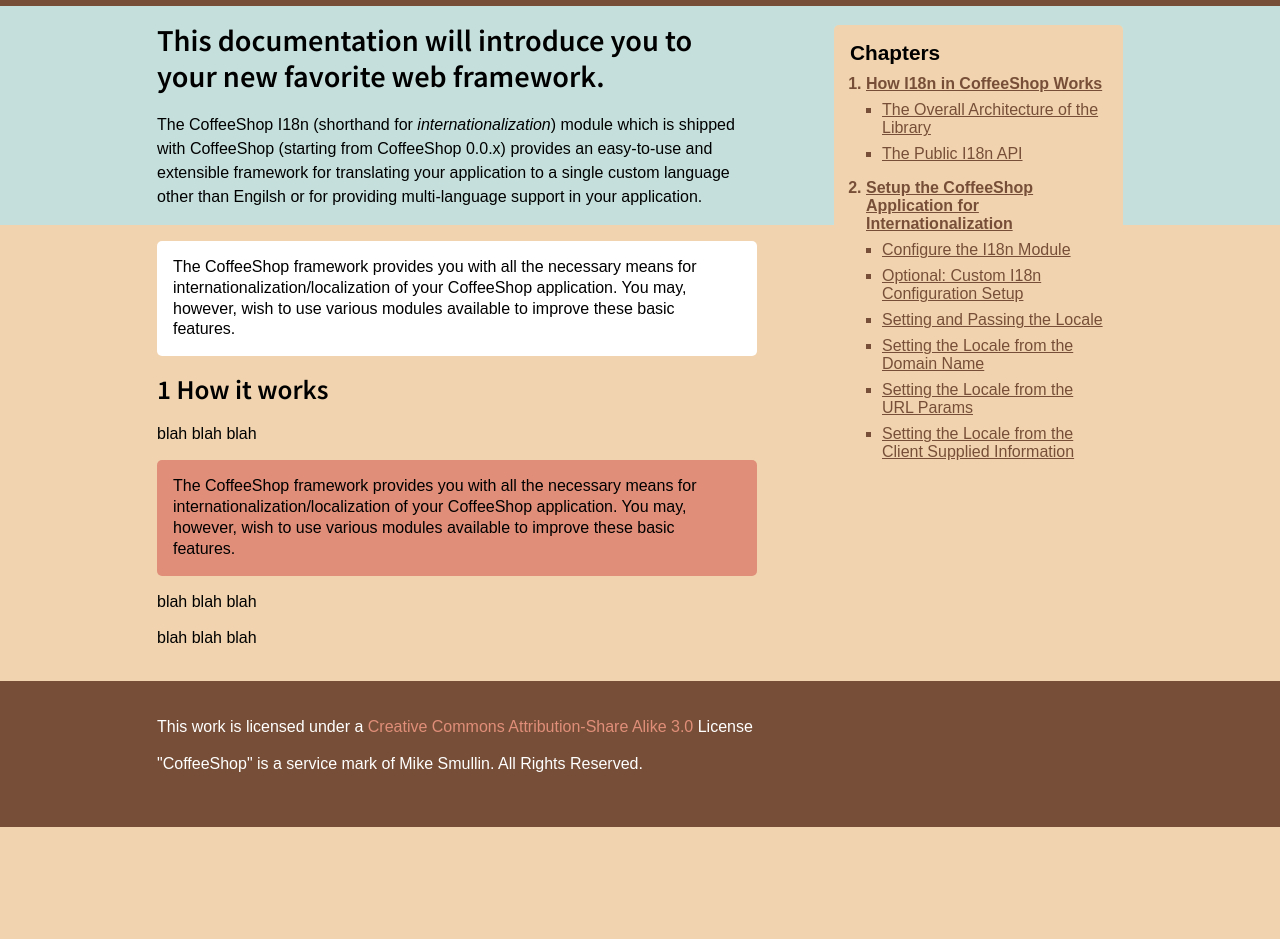
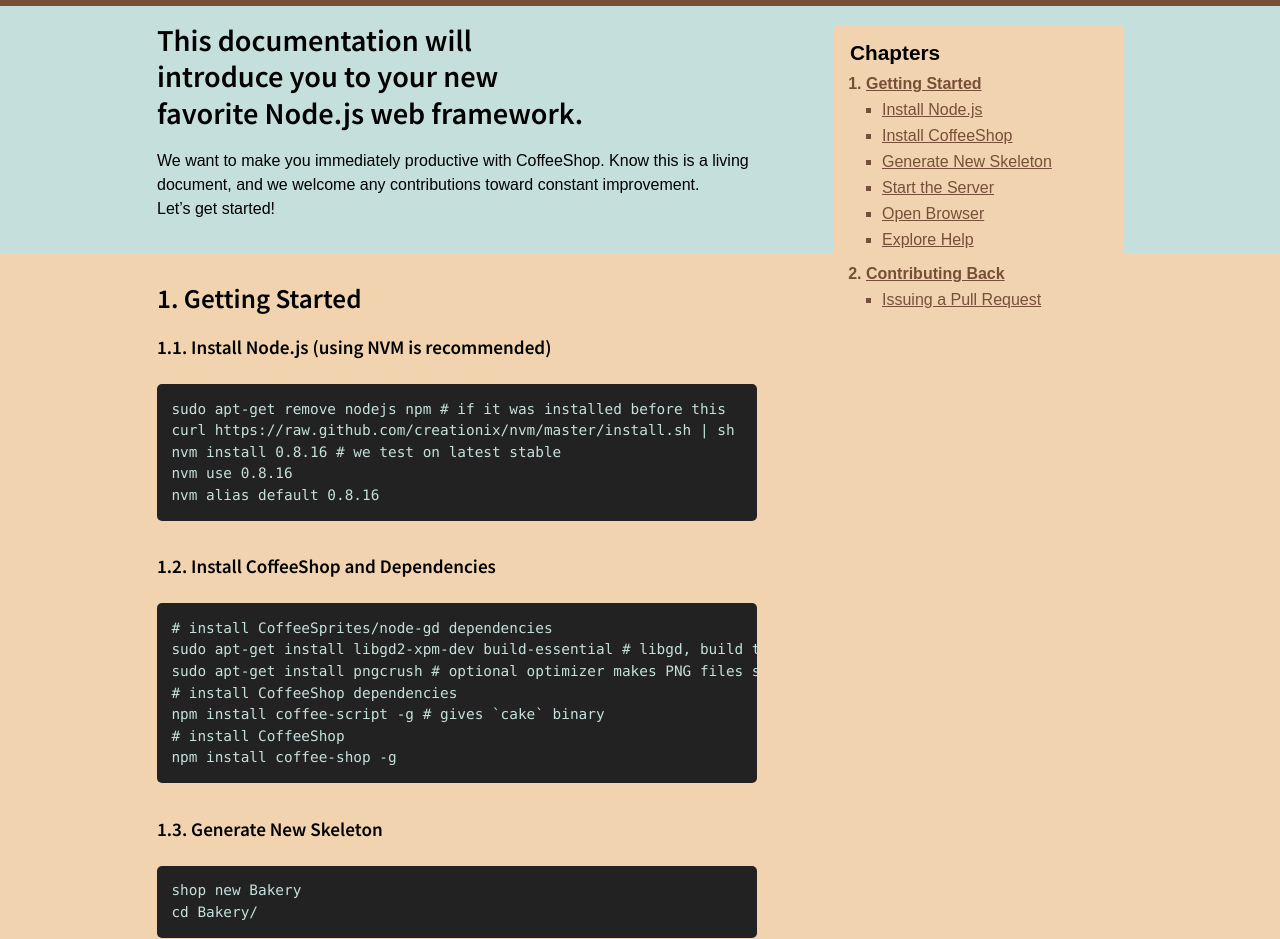
Before and after one commit to mikesmullin/coffee-shop-docs, a plain HTML site: page index.html in a window 1280 px wide. Shown: the part 103-1042 px from the top of the page. Before the commit the page ends 930 px from the top, so only its background shows below. Drawn offline with Linux system fonts and the light colour scheme; a web font is replaced by a local one.

Commit message:
updating

```diff
--- a/assets/application.css
+++ b/assets/application.css
@@ -173,9 +173,23 @@
   border-bottom: 2px dotted #e08e79;
   padding-bottom: 1px; }
 /* line 905, precompile/assets/stylesheets/application.css.coffee */
+ul,
+ol {
+  margin: 1em 0 1em 1em; }
+/* line 907, precompile/assets/stylesheets/application.css.coffee */
+ul li,
+ol li {
+  margin: 0 0 0 1em; }
+/* line 912, precompile/assets/stylesheets/application.css.coffee */
+ol {
+  list-style-type: decimal; }
+/* line 916, precompile/assets/stylesheets/application.css.coffee */
+ul {
+  list-style-type: square; }
+/* line 920, precompile/assets/stylesheets/application.css.coffee */
 nav {
   background: #774f38; }
-/* line 907, precompile/assets/stylesheets/application.css.coffee */
+/* line 922, precompile/assets/stylesheets/application.css.coffee */
 nav .logomark {
   display: inline;
   float: left;
@@ -197,16 +211,16 @@
   -o-border-radius: 45px;
   border-radius: 45px;
   display: none; }
-/* line 922, precompile/assets/stylesheets/application.css.coffee */
+/* line 937, precompile/assets/stylesheets/application.css.coffee */
 nav h1 {
   text-shadow: 1px 1px 2px rgba(0, 0, 0, 0.8);
   font-size: 3em;
   margin: .5em 0;
   color: #fff; }
-/* line 927, precompile/assets/stylesheets/application.css.coffee */
+/* line 942, precompile/assets/stylesheets/application.css.coffee */
 nav h1 span {
   color: #e08e79; }
-/* line 931, precompile/assets/stylesheets/application.css.coffee */
+/* line 946, precompile/assets/stylesheets/application.css.coffee */
 nav ul.right {
   position: relative;
   width: 500px;
@@ -215,16 +229,16 @@
   top: -50px;
   display: inline;
   float: right; }
-/* line 938, precompile/assets/stylesheets/application.css.coffee */
+/* line 953, precompile/assets/stylesheets/application.css.coffee */
 nav ul.right li {
   display: inline;
   margin-right: 1em;
   text-shadow: 1px 1px 2px rgba(0, 0, 0, 0.5);
   font-weight: bold; }
-/* line 943, precompile/assets/stylesheets/application.css.coffee */
+/* line 958, precompile/assets/stylesheets/application.css.coffee */
 nav ul.right li a {
   color: white; }
-/* line 946, precompile/assets/stylesheets/application.css.coffee */
+/* line 961, precompile/assets/stylesheets/application.css.coffee */
 nav ul.right li.toc {
   background: rgba(0,0,0,.5);
   padding: .75em .5em .75em 1em;
@@ -233,43 +247,51 @@
   -ms-border-radius: 10px;
   -o-border-radius: 10px;
   border-radius: 10px; }
-/* line 955, precompile/assets/stylesheets/application.css.coffee */
+/* line 970, precompile/assets/stylesheets/application.css.coffee */
 .wrapper {
   width: 966px;
   margin: 0 auto;
   padding: 20px 0; }
-/* line 961, precompile/assets/stylesheets/application.css.coffee */
+/* line 976, precompile/assets/stylesheets/application.css.coffee */
 header {
   background: #c5e0dc;
   color: #000;
   padding: 0 0 1em 0; }
-/* line 965, precompile/assets/stylesheets/application.css.coffee */
+/* line 980, precompile/assets/stylesheets/application.css.coffee */
 header .wrapper {
   padding: 1em 366px 0 0;
   width: 600px; }
-/* line 969, precompile/assets/stylesheets/application.css.coffee */
+/* line 984, precompile/assets/stylesheets/application.css.coffee */
 header h2 {
   font: 600 1.9em/1.2em "Source Sans Pro", sans-serif;
   margin: 0 0 .6em 0; }
-/* line 973, precompile/assets/stylesheets/application.css.coffee */
+/* line 988, precompile/assets/stylesheets/application.css.coffee */
 header p {
-  line-height: 1.5em; }
-/* line 978, precompile/assets/stylesheets/application.css.coffee */
+  line-height: 1.5em;
+  margin: 0 0 1em 0; }
+/* line 994, precompile/assets/stylesheets/application.css.coffee */
 article {
   color: #000; }
-/* line 980, precompile/assets/stylesheets/application.css.coffee */
+/* line 996, precompile/assets/stylesheets/application.css.coffee */
 article .wrapper {
   width: 600px;
   padding: 0 366px 0 0;
   margin: 1em auto; }
-/* line 985, precompile/assets/stylesheets/application.css.coffee */
+/* line 1001, precompile/assets/stylesheets/application.css.coffee */
 article h2 {
   font: 600 1.7em/1.3em "Source Sans Pro", sans-serif;
-  margin: 0 0 .5em 0; }
-/* line 989, precompile/assets/stylesheets/application.css.coffee */
+  margin: 1em 0 .5em 0; }
+/* line 1005, precompile/assets/stylesheets/application.css.coffee */
+article h3 {
+  font: 600 1.2em/1.3em "Source Sans Pro", sans-serif;
+  margin: 1em 0 .5em 0; }
+/* line 1009, precompile/assets/stylesheets/application.css.coffee */
 article p {
   margin: 1em 0; }
-/* line 992, precompile/assets/stylesheets/application.css.coffee */
+/* line 1012, precompile/assets/stylesheets/application.css.coffee */
+article a {
+  color: #774f38; }
+/* line 1015, precompile/assets/stylesheets/application.css.coffee */
 article .notice,
 article .alert {
   background: #fff;
@@ -280,20 +302,44 @@
   -ms-border-radius: 5px;
   -o-border-radius: 5px;
   border-radius: 5px; }
-/* line 998, precompile/assets/stylesheets/application.css.coffee */
+/* line 1021, precompile/assets/stylesheets/application.css.coffee */
 article .alert {
   background: #e08e79;
   color: #000; }
-/* line 1004, precompile/assets/stylesheets/application.css.coffee */
+/* line 1025, precompile/assets/stylesheets/application.css.coffee */
+article pre {
+  font: normal .9em/0 Monaco, monospace;
+  padding: 0;
+  margin: 0; }
+/* line 1029, precompile/assets/stylesheets/application.css.coffee */
+article pre code {
+  line-height: 1.5em;
+  background: #222;
+  color: #c5e0dc;
+  -webkit-border-radius: 5px;
+  -moz-border-radius: 5px;
+  -ms-border-radius: 5px;
+  -o-border-radius: 5px;
+  border-radius: 5px;
+  display: block;
+  padding: 1em;
+  margin: 1em 0;
+  overflow-x: auto; }
+/* line 1038, precompile/assets/stylesheets/application.css.coffee */
+article pre code::selection,
+article pre code::-moz-selection {
+  background: #000;
+  color: #e08e79; }
+/* line 1046, precompile/assets/stylesheets/application.css.coffee */
 aside {
   position: absolute;
   width: 100%;
   top: 7em; }
-/* line 1008, precompile/assets/stylesheets/application.css.coffee */
+/* line 1050, precompile/assets/stylesheets/application.css.coffee */
 aside .wrapper {
   position: relative;
   padding: 1em 0; }
-/* line 1011, precompile/assets/stylesheets/application.css.coffee */
+/* line 1053, precompile/assets/stylesheets/application.css.coffee */
 aside .wrapper .content {
   position: absolute;
   right: 0;
@@ -305,38 +351,36 @@
   -o-border-radius: 5px;
   border-radius: 5px;
   padding: 1em; }
-/* line 1018, precompile/assets/stylesheets/application.css.coffee */
+/* line 1060, precompile/assets/stylesheets/application.css.coffee */
 aside .wrapper .content h3 {
   font: 700 1.3em "Rambla", sans-serif;
   color: #000;
   margin: 0 0 .5em 0; }
-/* line 1023, precompile/assets/stylesheets/application.css.coffee */
+/* line 1065, precompile/assets/stylesheets/application.css.coffee */
 aside .wrapper .content ol {
-  font: 700 1em "Rambla", sans-serif;
-  list-style-type: decimal; }
-/* line 1027, precompile/assets/stylesheets/application.css.coffee */
+  font: 700 1em "Rambla", sans-serif; }
+/* line 1068, precompile/assets/stylesheets/application.css.coffee */
 aside .wrapper .content ul {
-  font: 400 1em "Rambla", sans-serif;
-  list-style-type: square; }
-/* line 1031, precompile/assets/stylesheets/application.css.coffee */
+  font: 400 1em "Rambla", sans-serif; }
+/* line 1071, precompile/assets/stylesheets/application.css.coffee */
 aside .wrapper .content ul,
 aside .wrapper .content ol {
   margin: .5em 0 1em 0; }
-/* line 1033, precompile/assets/stylesheets/application.css.coffee */
+/* line 1073, precompile/assets/stylesheets/application.css.coffee */
 aside .wrapper .content ul a,
 aside .wrapper .content ol a {
   text-decoration: underline;
   color: #774f38; }
-/* line 1037, precompile/assets/stylesheets/application.css.coffee */
+/* line 1077, precompile/assets/stylesheets/application.css.coffee */
 aside .wrapper .content ul li,
 aside .wrapper .content ol li {
   margin: 0 0 .5em 1em; }
-/* line 1045, precompile/assets/stylesheets/application.css.coffee */
+/* line 1085, precompile/assets/stylesheets/application.css.coffee */
 footer {
   background: #774f38;
   color: #fff;
   margin: 2em 0 0 0;
   padding: 1em 0; }
-/* line 1050, precompile/assets/stylesheets/application.css.coffee */
+/* line 1090, precompile/assets/stylesheets/application.css.coffee */
 footer p {
   margin: 0 0 1em 0; }
--- a/index.html
+++ b/index.html
@@ -57,26 +57,78 @@
 </nav>
 <header>
   <div class="wrapper">
-    <h2>This documentation will introduce you to your new favorite web framework.</h2>
-    <p>The CoffeeShop I18n (shorthand for <em>internationalization</em>) module which is shipped
-with CoffeeShop (starting from CoffeeShop 0.0.x) provides an easy-to-use and extensible
-framework for <strong>translating your application to a single custom language</strong>
-other than Engilsh or for <strong>providing multi-language support</strong> in your
-application.</p>
+    <h2>This documentation will introduce you to your new favorite Node.js web framework.</h2>
+    <p>
+We want to make you immediately productive with CoffeeShop. Know this is a living
+document, and we welcome any contributions toward constant improvement.      <br/>
+Let&rsquo;s get started!    </p>
   </div>
 </header>
 <article>
   <div class="wrapper">
-    <p class="notice">The CoffeeShop framework provides you with all the necessary means for
-internationalization/localization of your CoffeeShop application. You may,
-however, wish to use various modules available to improve these basic features.</p>
-    <h2>1 How it works</h2>
-    <p>blah blah blah</p>
-    <p class="alert">The CoffeeShop framework provides you with all the necessary means for
-internationalization/localization of your CoffeeShop application. You may,
-however, wish to use various modules available to improve these basic features.</p>
-    <p>blah blah blah</p>
-    <p>blah blah blah</p>
+    <h2>1. Getting Started</h2>
+    <h3>1.1. Install Node.js (using NVM is recommended)</h3>
+    <pre>
+      <code>sudo apt-get remove nodejs npm # if it was installed before this
+curl https://raw.github.com/creationix/nvm/master/install.sh | sh
+nvm install 0.8.16 # we test on latest stable
+nvm use 0.8.16
+nvm alias default 0.8.16</code>
+    </pre>
+    <h3>1.2. Install CoffeeShop and Dependencies</h3>
+    <pre>
+      <code># install CoffeeSprites/node-gd dependencies
+sudo apt-get install libgd2-xpm-dev build-essential # libgd, build tools
+sudo apt-get install pngcrush # optional optimizer makes PNG files smaller
+# install CoffeeShop dependencies
+npm install coffee-script -g # gives `cake` binary
+# install CoffeeShop
+npm install coffee-shop -g</code>
+    </pre>
+    <h3>1.3. Generate New Skeleton</h3>
+    <pre>
+      <code>shop new Bakery
+cd Bakery/</code>
+    </pre>
+    <h3>1.4. Start the Server</h3>
+    <pre>
+      <code>shop open</code>
+    </pre>
+    <h3>1.5. Open Browser (using Google Chrome recommended)</h3>
+    <ul>
+      <li>
+        <a href="http://localhost:3001/">http://localhost:3001/</a>
+      </li>
+    </ul>
+    <h3>1.6. Explore Help</h3>
+    <pre>
+      <code>shop help</code>
+    </pre>
+    <h2>2. Contributing Back</h2>
+    <p>
+Everyone is encouraged to help improve CoffeeShop. You will find our maintainers to be extremely friendly and responsive.    </p>
+    <h3>2.1 Issuing a Pull Request</h3>
+    <ol>
+      <li>
+        <p>
+fork and clone          <a href="https://github.com/mikesmullin/coffee-shop">https://github.com/mikesmullin/coffee-shop</a>
+        </p>
+      </li>
+      <li>
+edit to heart&rsquo;s content      </li>
+      <li>
+        <p>publish to your fork:</p>
+        <pre>
+          <code>git commit && git push</code>
+        </pre>
+      </li>
+      <li>issue pull request to official fork, and we will review and approve or provide feedback.</li>
+    </ol>
+    <h2>3. Further Reading</h2>
+    <ul>
+      <li>CoffeeTemplates</li>
+      <li>CoffeeStylesheets</li>
+    </ul>
   </div>
 </article>
 <aside>
@@ -85,36 +137,33 @@
       <h3>Chapters</h3>
       <ol>
         <li>
-          <a href="#">How I18n in CoffeeShop Works</a>
+          <a href="#">Getting Started</a>
           <ul>
             <li>
-              <a href="#">The Overall Architecture of the Library</a>
+              <a href="#">Install Node.js</a>
             </li>
             <li>
-              <a href="#">The Public I18n API</a>
+              <a href="#">Install CoffeeShop</a>
+            </li>
+            <li>
+              <a href="#">Generate New Skeleton</a>
+            </li>
+            <li>
+              <a href="#">Start the Server</a>
+            </li>
+            <li>
+              <a href="#">Open Browser</a>
+            </li>
+            <li>
+              <a href="#">Explore Help</a>
             </li>
           </ul>
         </li>
         <li>
-          <a href="#">Setup the CoffeeShop Application for Internationalization</a>
+          <a href="#">Contributing Back</a>
           <ul>
             <li>
-              <a href="#">Configure the I18n Module</a>
-            </li>
-            <li>
-              <a href="#">Optional: Custom I18n Configuration Setup</a>
-            </li>
-            <li>
-              <a href="#">Setting and Passing the Locale</a>
-            </li>
-            <li>
-              <a href="#">Setting the Locale from the Domain Name</a>
-            </li>
-            <li>
-              <a href="#">Setting the Locale from the URL Params</a>
-            </li>
-            <li>
-              <a href="#">Setting the Locale from the Client Supplied Information</a>
+              <a href="#">Issuing a Pull Request</a>
             </li>
           </ul>
         </li>
```
Also changed, not shown: assets/templates.js, 1 other file.
